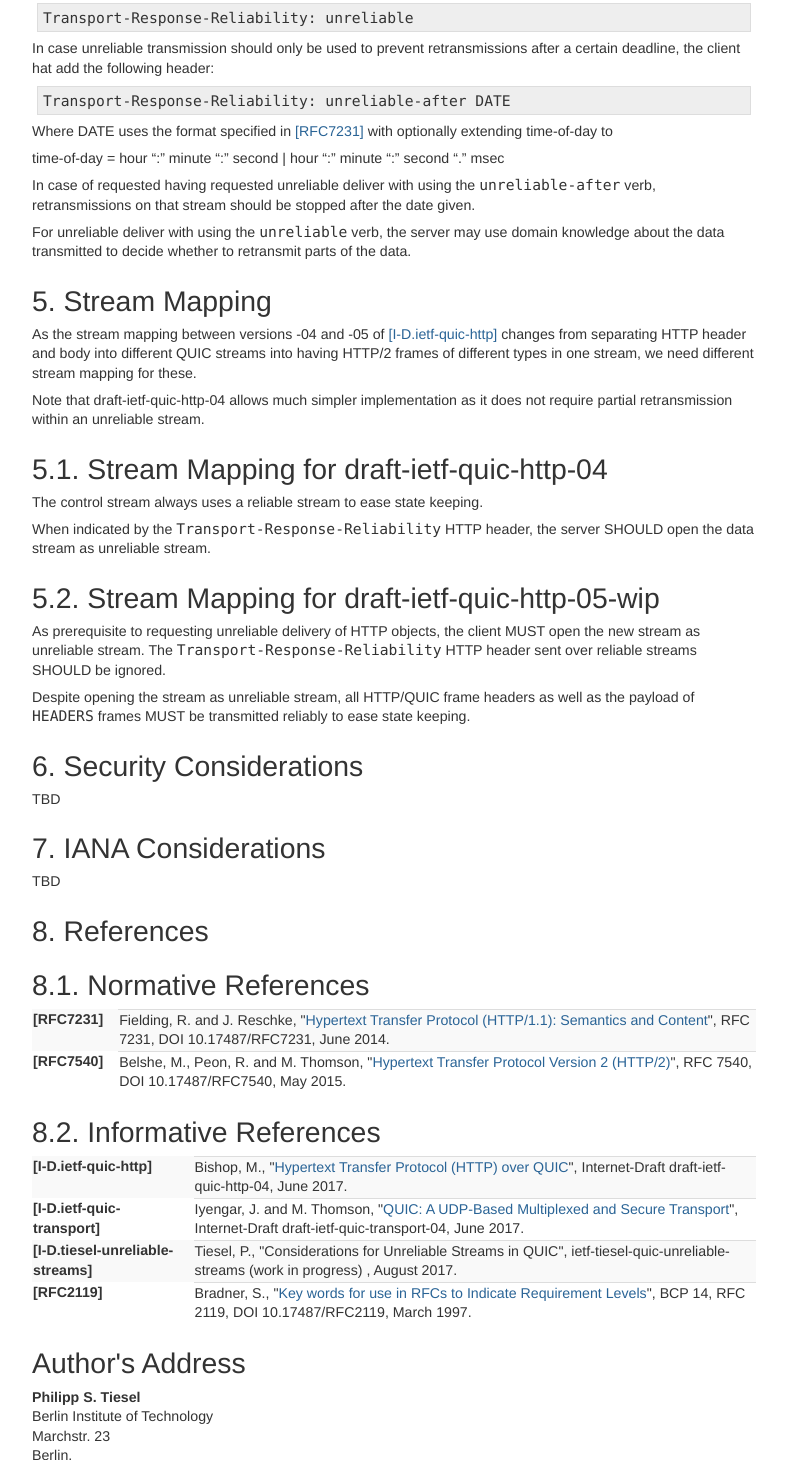
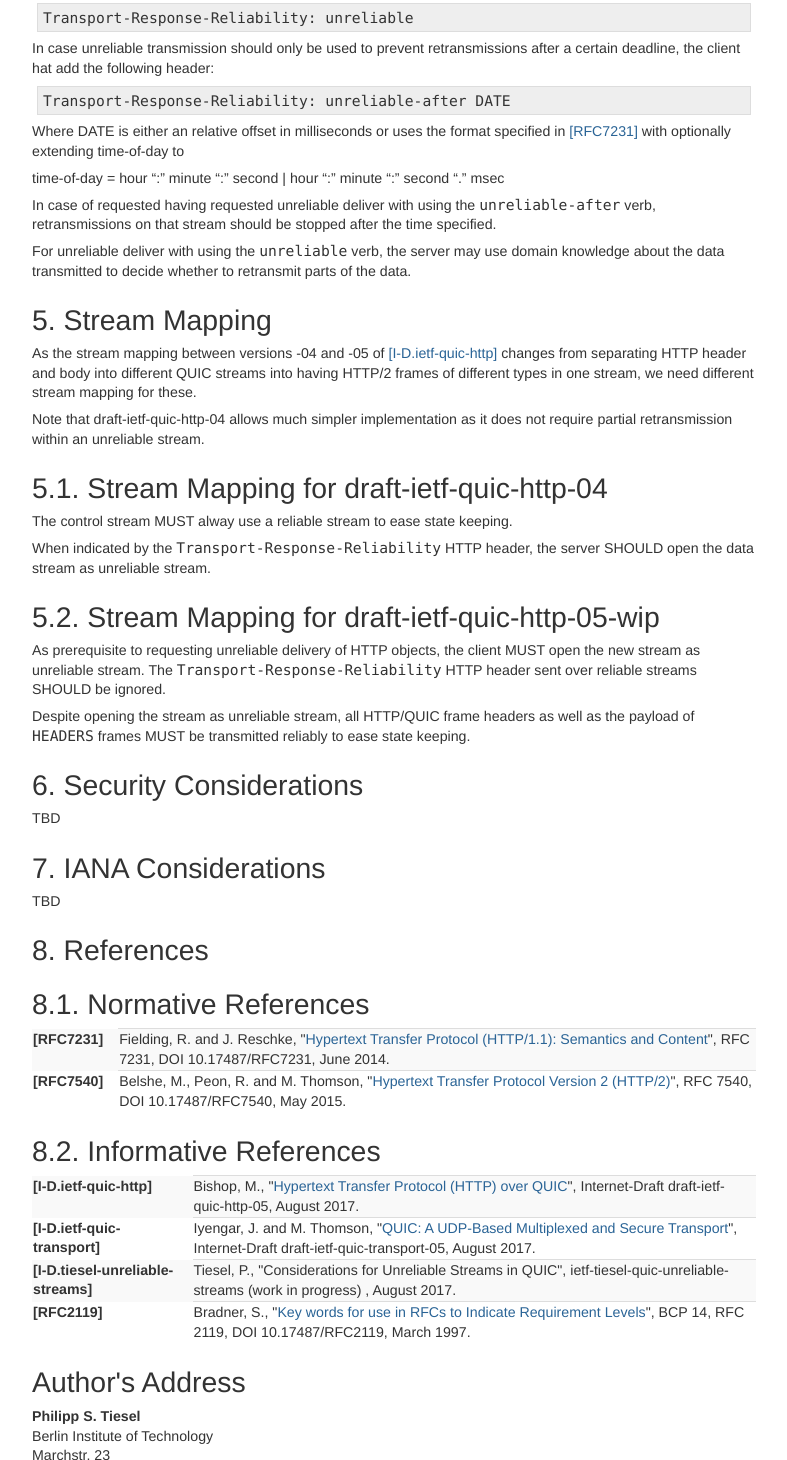
Before and after one commit to philsbln/draft-tiesel-quic-unreliable-http, a plain HTML site: page draft-tiesel-quic-unreliable-http.html in a window 1280 px wide. Shown: the part 1319-2779 px from the top of the page, without its empty margins (71-858 px from the left). Drawn offline with Linux system fonts and the light colour scheme.

Commit message:
Script updating gh-pages from 77fc326. [ci skip]

```diff
--- a/draft-tiesel-quic-unreliable-http.html
+++ b/draft-tiesel-quic-unreliable-http.html
@@ -385,15 +385,15 @@ Transport-Response-Reliability: unreliable
 <pre>
 Transport-Response-Reliability: unreliable-after DATE
 </pre>
-<p id="rfc.section.4.p.3">Where DATE uses the format specified in <a href="#RFC7231">[RFC7231]</a> with optionally extending time-of-day to</p>
+<p id="rfc.section.4.p.3">Where DATE is either an relative offset in milliseconds or uses the format specified in <a href="#RFC7231">[RFC7231]</a> with optionally extending time-of-day to</p>
 <p id="rfc.section.4.p.4">time-of-day = hour &#8220;:&#8221; minute &#8220;:&#8221; second | hour &#8220;:&#8221; minute &#8220;:&#8221; second &#8220;.&#8221; msec</p>
-<p id="rfc.section.4.p.5">In case of requested having requested unreliable deliver with using the <samp>unreliable-after</samp> verb, retransmissions on that stream should be stopped after the date given.</p>
+<p id="rfc.section.4.p.5">In case of requested having requested unreliable deliver with using the <samp>unreliable-after</samp> verb, retransmissions on that stream should be stopped after the time specified.</p>
 <p id="rfc.section.4.p.6">For unreliable deliver with using the <samp>unreliable</samp> verb, the server may use domain knowledge about the data transmitted to decide whether to retransmit parts of the data.</p>
 <h1 id="rfc.section.5"><a href="#rfc.section.5">5.</a> <a href="#stream-mapping" id="stream-mapping">Stream Mapping</a></h1>
 <p id="rfc.section.5.p.1">As the stream mapping between versions -04 and -05 of <a href="#I-D.ietf-quic-http">[I-D.ietf-quic-http]</a> changes from separating HTTP header and body into different QUIC streams into having HTTP/2 frames of different types in one stream, we need different stream mapping for these.</p>
 <p id="rfc.section.5.p.2">Note that draft-ietf-quic-http-04 allows much simpler implementation as it does not require partial retransmission within an unreliable stream.</p>
 <h1 id="rfc.section.5.1"><a href="#rfc.section.5.1">5.1.</a> <a href="#stream-mapping-for-draft-ietf-quic-http-04" id="stream-mapping-for-draft-ietf-quic-http-04">Stream Mapping for draft-ietf-quic-http-04</a></h1>
-<p id="rfc.section.5.1.p.1">The control stream always uses a reliable stream to ease state keeping.</p>
+<p id="rfc.section.5.1.p.1">The control stream MUST alway use a reliable stream to ease state keeping.</p>
 <p id="rfc.section.5.1.p.2">When indicated by the <samp>Transport-Response-Reliability</samp> HTTP header, the server SHOULD open the data stream as unreliable stream.</p>
 <h1 id="rfc.section.5.2"><a href="#rfc.section.5.2">5.2.</a> <a href="#stream-mapping-for-draft-ietf-quic-http-05-wip" id="stream-mapping-for-draft-ietf-quic-http-05-wip">Stream Mapping for draft-ietf-quic-http-05-wip</a></h1>
 <p id="rfc.section.5.2.p.1">As prerequisite to requesting unreliable delivery of HTTP objects, the client MUST open the new stream as unreliable stream.  The <samp>Transport-Response-Reliability</samp> HTTP header sent over reliable streams SHOULD be ignored.</p>
@@ -427,13 +427,13 @@ Transport-Response-Reliability: unreliable-after DATE
       <td class="reference">
         <b id="I-D.ietf-quic-http">[I-D.ietf-quic-http]</b>
       </td>
-      <td class="top"><a>Bishop, M.</a>, "<a href="http://tools.ietf.org/html/draft-ietf-quic-http-04">Hypertext Transfer Protocol (HTTP) over QUIC</a>", Internet-Draft draft-ietf-quic-http-04, June 2017.</td>
+      <td class="top"><a>Bishop, M.</a>, "<a href="http://tools.ietf.org/html/draft-ietf-quic-http-05">Hypertext Transfer Protocol (HTTP) over QUIC</a>", Internet-Draft draft-ietf-quic-http-05, August 2017.</td>
     </tr>
     <tr>
       <td class="reference">
         <b id="I-D.ietf-quic-transport">[I-D.ietf-quic-transport]</b>
       </td>
-      <td class="top"><a>Iyengar, J.</a> and <a>M. Thomson</a>, "<a href="http://tools.ietf.org/html/draft-ietf-quic-transport-04">QUIC: A UDP-Based Multiplexed and Secure Transport</a>", Internet-Draft draft-ietf-quic-transport-04, June 2017.</td>
+      <td class="top"><a>Iyengar, J.</a> and <a>M. Thomson</a>, "<a href="http://tools.ietf.org/html/draft-ietf-quic-transport-05">QUIC: A UDP-Based Multiplexed and Secure Transport</a>", Internet-Draft draft-ietf-quic-transport-05, August 2017.</td>
     </tr>
     <tr>
       <td class="reference">
```
Also changed, not shown: draft-tiesel-quic-unreliable-http.txt.
